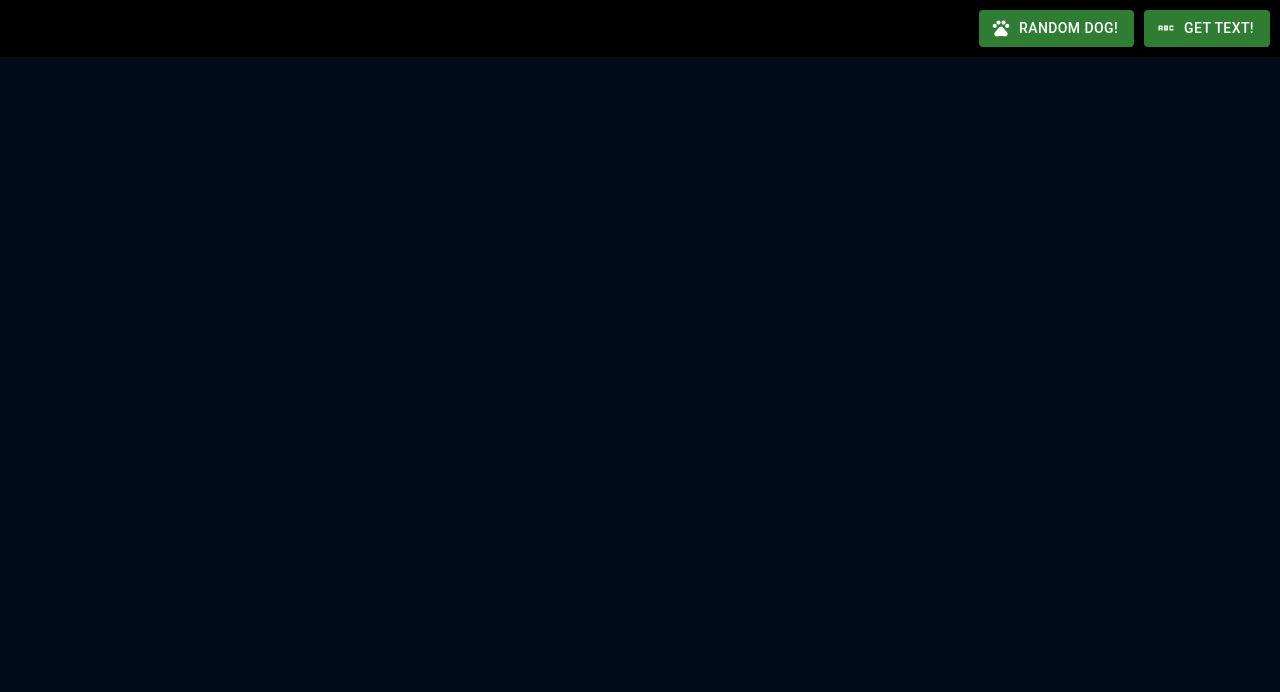
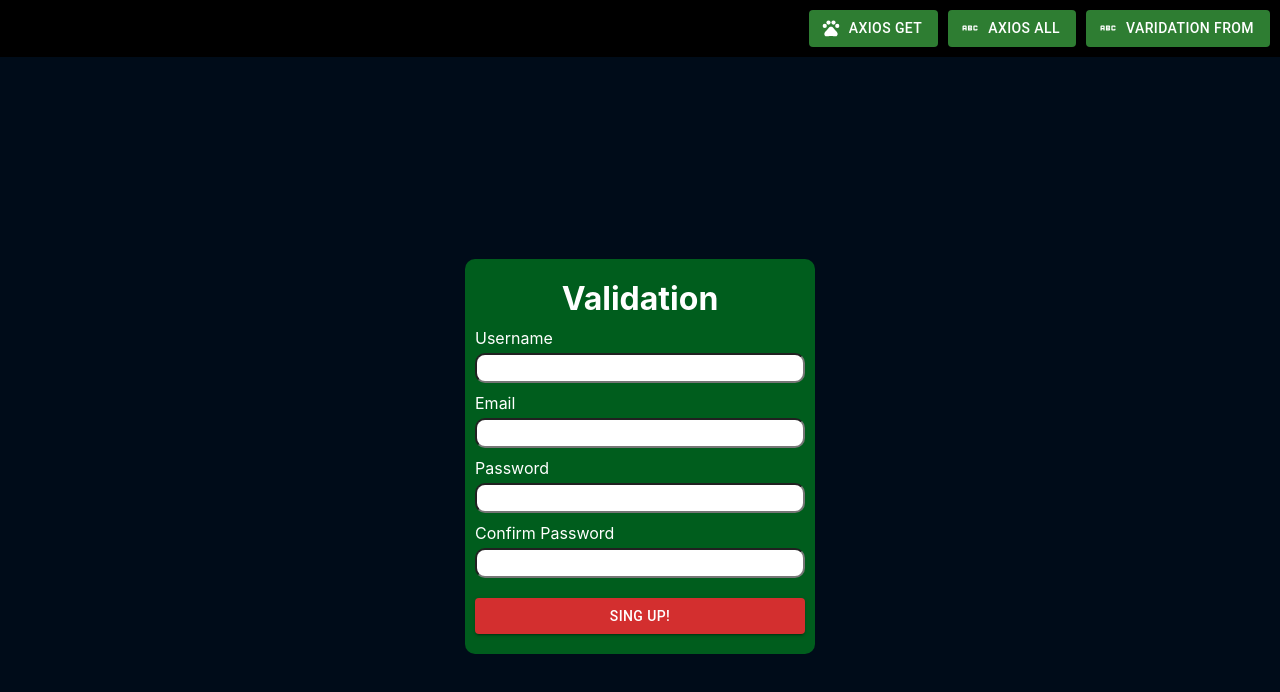
Before and after one commit to kanisornteen/Practice-Axios-React, a React (Create React App) app in the folder axios/: page /varidation in a window 1280 px wide. Shown: the top 692 px of the page. Built offline with nearby package versions, Linux system fonts and the light colour scheme.

Commit message:
Update Validation form

```diff
--- a/axios/src/App.jsx
+++ b/axios/src/App.jsx
@@ -1,5 +1,6 @@
 import RandomDog from "./components/RandomDog";
 import ContentText from "./components/ContentText";
+import Validation from "./components/Validation";
 import {BrowserRouter as Router, Routes, Route, Link} from 'react-router-dom'
 import Button from '@mui/material/Button';
 import './App.css'
@@ -11,12 +12,14 @@ function App() {
     <>
       <Router>
         <div className="nav">
-          <Link to="/"><Button variant="contained" color="success" startIcon={<PetsIcon />}>Random DOG!</Button></Link>
-          <Link to="/text"><Button variant="contained" color="success" startIcon={<AbcIcon />}>Get Text!</Button></Link>
+          <Link to="/"><Button variant="contained" color="success" startIcon={<PetsIcon />}>Axios GET</Button></Link>
+          <Link to="/text"><Button variant="contained" color="success" startIcon={<AbcIcon />}>Axios ALL</Button></Link>
+          <Link to="/varidation"><Button variant="contained" color="success" startIcon={<AbcIcon />}>Varidation From</Button></Link>
         </div>
         <Routes>
           <Route path="/" element={<RandomDog />} exact></Route>
           <Route path="/text" element={<ContentText />}></Route>
+          <Route path="/varidation" element={<Validation />}></Route>
         </Routes>
       </Router>
     </>
--- /dev/null
+++ b/axios/src/components/Validation.css
@@ -0,0 +1,41 @@
+.container-form {
+    display: flex;
+    justify-content: center;
+    align-items: center;
+    min-height: 100vh;
+    min-width: 60vw;
+    padding: 20px;
+}
+
+form {
+    display: flex;
+    flex-direction: column;
+    align-items: center;
+    justify-content: center;
+    width: 350px;
+    gap: 10px;
+    background-color: rgb(0, 93, 29);
+    padding: 20px 10px;
+    border-radius: 10px;
+}
+
+.input-box {
+    display: flex;
+    flex-direction: column;
+    width: 100%;
+    gap: 5px;
+}
+
+.input-box input{
+    height: 30px;
+    border-radius: 10px;
+}
+
+.input-box input:focus{
+    outline: none;
+}
+
+small {
+    color: rgb(0, 0, 0);
+    font-weight: 500;
+}
--- /dev/null
+++ b/axios/src/components/Validation.jsx
@@ -0,0 +1,80 @@
+import { useState } from 'react';
+import './Validation.css'
+import Button from '@mui/material/Button';
+import { FormControl } from '@mui/material';
+
+const Validation = ()=> {
+    const [inputData, setInputData] = useState({
+        username: '',
+        email: '',
+        password: '',
+        password2: ''
+    })
+    const [errorData, setErrorData] = useState({})
+
+    const getInput = (event)=> {
+        setInputData({...inputData, [event.target.name]: event.target.value})
+    }
+
+    const handleSubmit = (event)=> {
+        event.preventDefault();
+        const {username, email, password, password2} = inputData
+        const emailPattern = /^[^\s@]+@[^\s@]+\.[^\s@]{2,6}$/;
+        const passwordPattern = /^(?=.*\d)(?=.*[a-z])(?=.*[A-Z])[a-zA-Z0-9]{8,}$/;
+        const error = {}
+
+        if(username === ''){
+            error.username = "Username is Required"
+        }
+
+        if(email === ''){
+            error.email = "Email is Required"
+        } else if(!emailPattern.test(email)) {
+            error.email = "Email didn't match"
+        }
+
+        if(password === ''){
+            error.password = "Password is Required"
+        } else if(!passwordPattern.test(password)){
+            error.password = "Password didn't match"
+        }
+
+        if(password2 === ''){
+            error.password2 = "Password is Required"
+        } else if(!passwordPattern.test(password2) || password2 !== password){
+            error.password2 = "Password didn't match"
+        }
+        setErrorData(error)
+    }
+
+    return (
+        <div className="container-form">
+            <form onSubmit={handleSubmit}>
+                <h1>Validation</h1>
+                <div className="input-box">
+                    <label htmlFor="">Username</label>
+                    <input type="text" name="username" onChange={getInput} />
+                    {errorData.username && <small>{errorData.username}</small>}
+                </div>
+                <div className="input-box">
+                    <label htmlFor="">Email</label>
+                    <input type="email" name="email" onChange={getInput} />
+                    {errorData.email && <small>{errorData.email}</small>}
+                </div>
+                <div className="input-box">
+                    <label htmlFor="">Password</label>
+                    <input type="password" name="password" onChange={getInput} />
+                    {errorData.password && <small>{errorData.password}</small>}
+                </div>
+                <div className="input-box">
+                    <label htmlFor="">Confirm Password</label>
+                    <input type="password" name="password2" onChange={getInput} />
+                    {errorData.password2 && <small>{errorData.password2}</small>}
+                </div>
+                <Button type='submit' variant="contained" color='error' sx={{width: "100%", marginTop: "10px"}}>Sing UP!</Button>
+            </form>
+        </div>
+    );
+}
+
+export default Validation
```
